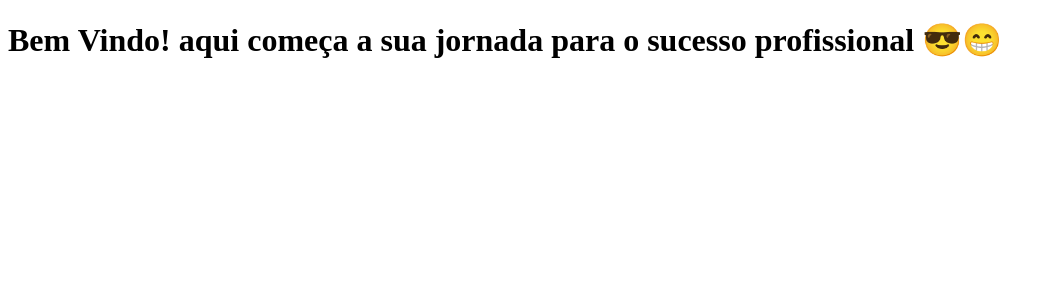
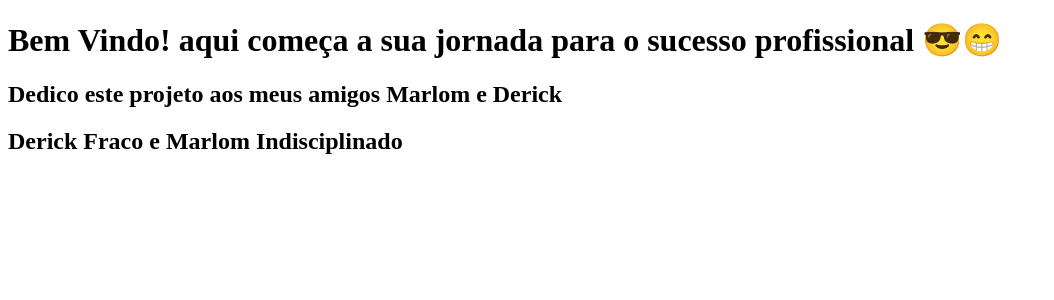
Before and after one commit to the-petriuh/clone-tabnews, a Next.js app: page / in a window 1280 px wide. Shown: the top 300 px of the page, without its empty margins (0-1054 px from the left). Built offline with nearby package versions, Linux system fonts and the light colour scheme.

Commit message:
Update index.js

```diff
--- a/pages/index.js
+++ b/pages/index.js
@@ -1,8 +1,10 @@
 function Home() {
   return (
-    <h1>
-      Bem Vindo! aqui começa a sua jornada para o sucesso profissional 😎😁
-    </h1>
+    <div>
+      <h1>Bem Vindo! aqui começa a sua jornada para o sucesso profissional 😎😁</h1>
+    <h2> Dedico este projeto aos meus amigos Marlom e Derick</h2>
+    <h2>Derick Fraco e Marlom Indisciplinado</h2>
+    </div>
   );
 }
 
```
